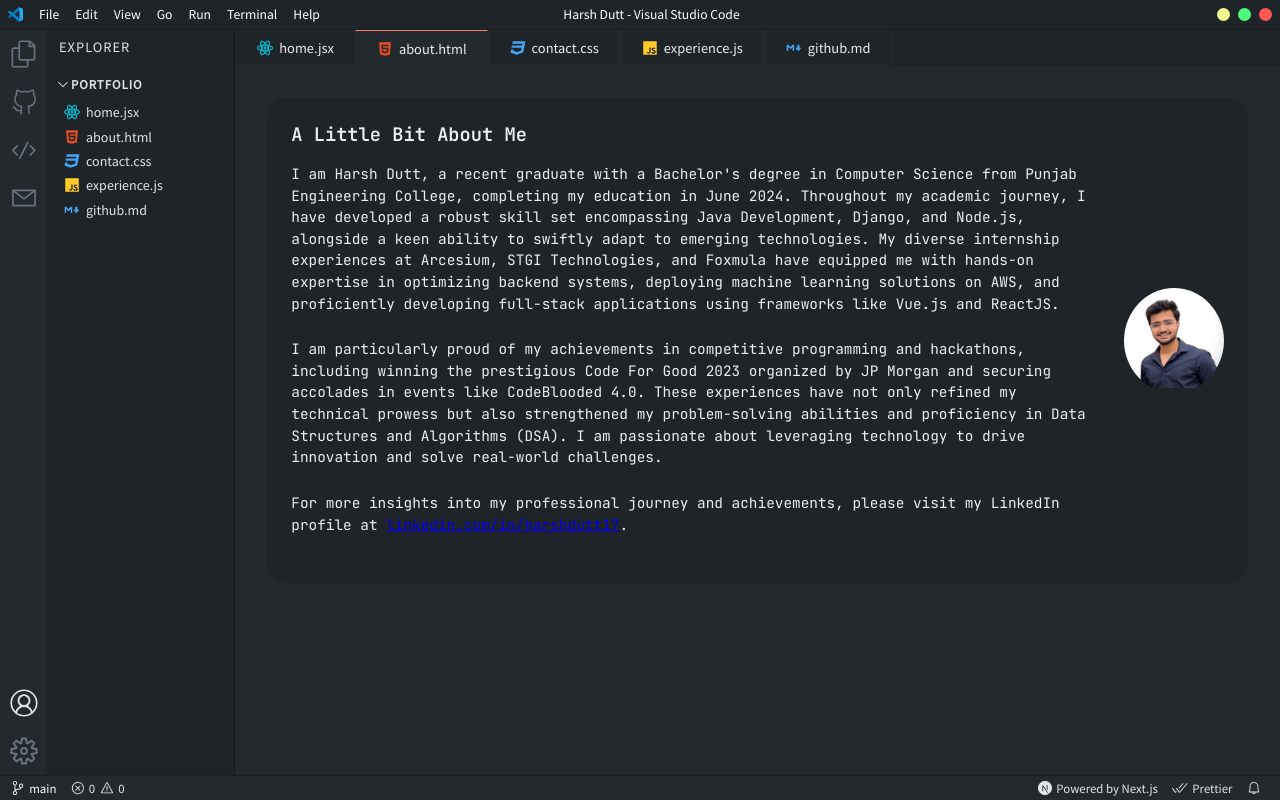
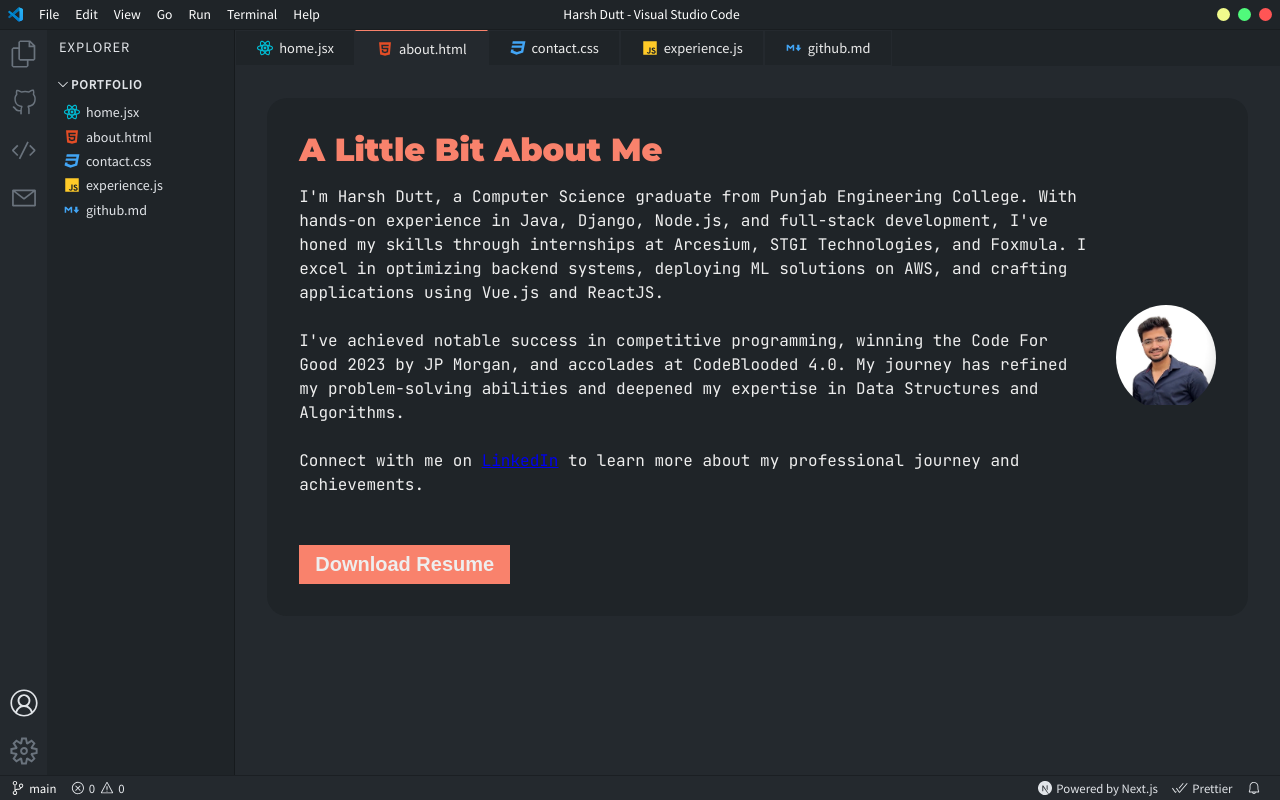
Before and after one commit to HarshDutt17/vscode-portfolio, a Next.js app: page /about in a window 1280 px wide. Built offline with nearby package versions, Linux system fonts and the light colour scheme.

Commit message:
Added resume

```diff
--- a/pages/about.jsx
+++ b/pages/about.jsx
@@ -5,16 +5,19 @@
   return (
     <div className={styles.card}>
       <div className={styles.content}>
-        <h3>A Little Bit About Me</h3>
-        <p>
-          I am Harsh Dutt, a recent graduate with a Bachelor's degree in Computer Science from Punjab Engineering College, completing my education in June 2024. Throughout my academic journey, I have developed a robust skill set encompassing Java Development, Django, and Node.js, alongside a keen ability to swiftly adapt to emerging technologies. My diverse internship experiences at Arcesium, STGI Technologies, and Foxmula have equipped me with hands-on expertise in optimizing backend systems, deploying machine learning solutions on AWS, and proficiently developing full-stack applications using frameworks like Vue.js and ReactJS.
+        <h3 className={styles.heading}>A Little Bit About Me</h3>
+        <p className={styles.paragraph}>
+          I'm Harsh Dutt, a Computer Science graduate from Punjab Engineering College. With hands-on experience in Java, Django, Node.js, and full-stack development, I've honed my skills through internships at Arcesium, STGI Technologies, and Foxmula. I excel in optimizing backend systems, deploying ML solutions on AWS, and crafting applications using Vue.js and ReactJS.
         </p>
-        <p>
-          I am particularly proud of my achievements in competitive programming and hackathons, including winning the prestigious Code For Good 2023 organized by JP Morgan and securing accolades in events like CodeBlooded 4.0. These experiences have not only refined my technical prowess but also strengthened my problem-solving abilities and proficiency in Data Structures and Algorithms (DSA). I am passionate about leveraging technology to drive innovation and solve real-world challenges.
+        <p className={styles.paragraph}>
+          I've achieved notable success in competitive programming, winning the Code For Good 2023 by JP Morgan, and accolades at CodeBlooded 4.0. My journey has refined my problem-solving abilities and deepened my expertise in Data Structures and Algorithms.
         </p>
-        <p>
-          For more insights into my professional journey and achievements, please visit my LinkedIn profile at <a href="https://www.linkedin.com/in/harshdutt17" className={styles.underline} target="_blank" rel="noopener noreferrer">linkedin.com/in/harshdutt17</a>.
+        <p className={styles.paragraph}>
+          Connect with me on <a href="https://www.linkedin.com/in/harshdutt17" className={styles.underline} target="_blank" rel="noopener noreferrer">LinkedIn</a> to learn more about my professional journey and achievements.
         </p>
+        <button className={styles.button} onClick={() => window.open('/resume.pdf', '_blank')}>
+          Download Resume
+        </button>
       </div>
       <div className={styles.image}>
         <div className={styles['profile-image']}>
--- a/styles/AboutPage.module.css
+++ b/styles/AboutPage.module.css
@@ -1,57 +1,76 @@
-/* styles/About.module.css */
+@import url('https://fonts.googleapis.com/css2?family=Montserrat:wght@900&display=swap');
 
 .card {
   background: var(--article-bg);
   display: flex;
-  flex-direction: row; /* Adjust to your layout */
+  flex-direction: row;
   border-radius: 20px;
   cursor: pointer;
-  padding: 1.5rem; /* Increased padding for better spacing */
-  transition: transform 0.3s ease, box-shadow 0.3s ease; /* Animation for hover effect */
+  padding: 2rem;
+  transition: transform 0.3s ease, box-shadow 0.3s ease;
 }
 
 .card:hover {
-  transform: translateY(-5px); /* Move card up slightly on hover */
-  box-shadow: 0px 10px 20px rgba(0, 0, 0, 0.1); /* Shadow effect on hover */
+  transform: translateY(-5px);
+  box-shadow: 0px 10px 20px rgba(0, 0, 0, 0.1);
 }
 
 @media screen and (max-width: 1100px) {
-    .card {
-        flex-direction: column-reverse;
-        align-items: center;
-        gap: 2rem;
-    }
+  .card {
+    flex-direction: column-reverse;
+    align-items: center;
+    gap: 2rem;
+  }
 }
 
 .content {
-  flex: 1; /* Ensure content takes remaining space */
+  flex: 1;
 }
 
-.content h3 {
-  margin-bottom: 1rem; /* Adjust heading margin for spacing */
+.heading {
+  margin-bottom: 1rem;
+  font-family: 'Montserrat', sans-serif;
+  font-size: 2rem;
+  color: var(--accent-color);
 }
 
-.content p {
-  font-size: 0.9rem;
+.paragraph {
+  font-size: 1rem;
   line-height: 1.5;
-  margin-bottom: 1.5rem; /* Add bottom margin for paragraphs */
+  margin-bottom: 1.5rem;
+  color: #eee;
 }
 
 .image {
-  margin-left: 1.5rem; /* Increased spacing between content and image */
+  margin-left: 1.5rem;
   display: flex;
-  align-items: center; /* Center align image vertically */
+  align-items: center;
 }
 
 .profile-image {
-  border-radius: 50%; /* Make the profile picture rounded */
-  overflow: hidden; /* Ensure rounded corners clip the image */
+  border-radius: 50%;
+  overflow: hidden;
 }
 
 .profile-image img {
-  transition: transform 0.3s ease; /* Animation for image on hover */
+  transition: transform 0.3s ease;
 }
 
 .profile-image:hover img {
-  transform: scale(1.1); /* Scale up image on hover */
+  transform: scale(1.2);
 }
+
+.button {
+  background: var(--accent-color);
+  font-size: 1.25rem;
+  padding: 0.5rem 1rem;
+  color: #eee;
+  font-weight: 600;
+  border: none;
+  cursor: pointer;
+  margin-top: 1.5rem;
+}
+
+.button:hover {
+  box-shadow: 5px 5px 10px rgba(0, 0, 0, 0.5);
+}
```
Also changed, not shown: 1 other file (tests, documents, lock files or other folders).
